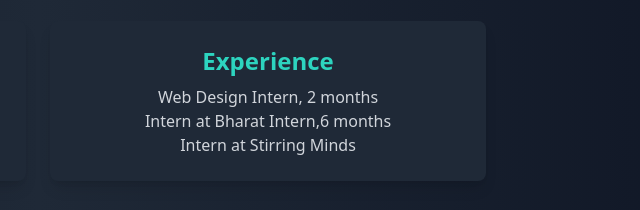
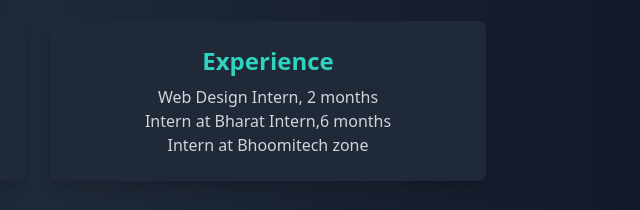
Before and after one commit to khushnumamalik/bytemywork, a plain HTML site: page index.html in a window 1280 px wide. Shown: the part 1023-1233 px from the top of the page, 602-1242 px from the left. Drawn offline with nearby package versions, Linux system fonts and the light colour scheme.

Commit message:
Update index.html

```diff
--- a/index.html
+++ b/index.html
@@ -158,7 +158,7 @@
           <h3 class="text-2xl font-bold text-teal-400 mb-2">Experience</h3>
           <p class="text-gray-300">Web Design Intern, 2 months</p>
           <p class="text-gray-300">Intern at Bharat Intern,6 months</p>
-          <p class="text-gray-300">Intern at Stirring Minds</p>
+          <p class="text-gray-300">Intern at Bhoomitech zone</p>
         </div>
       </div>
 
```
